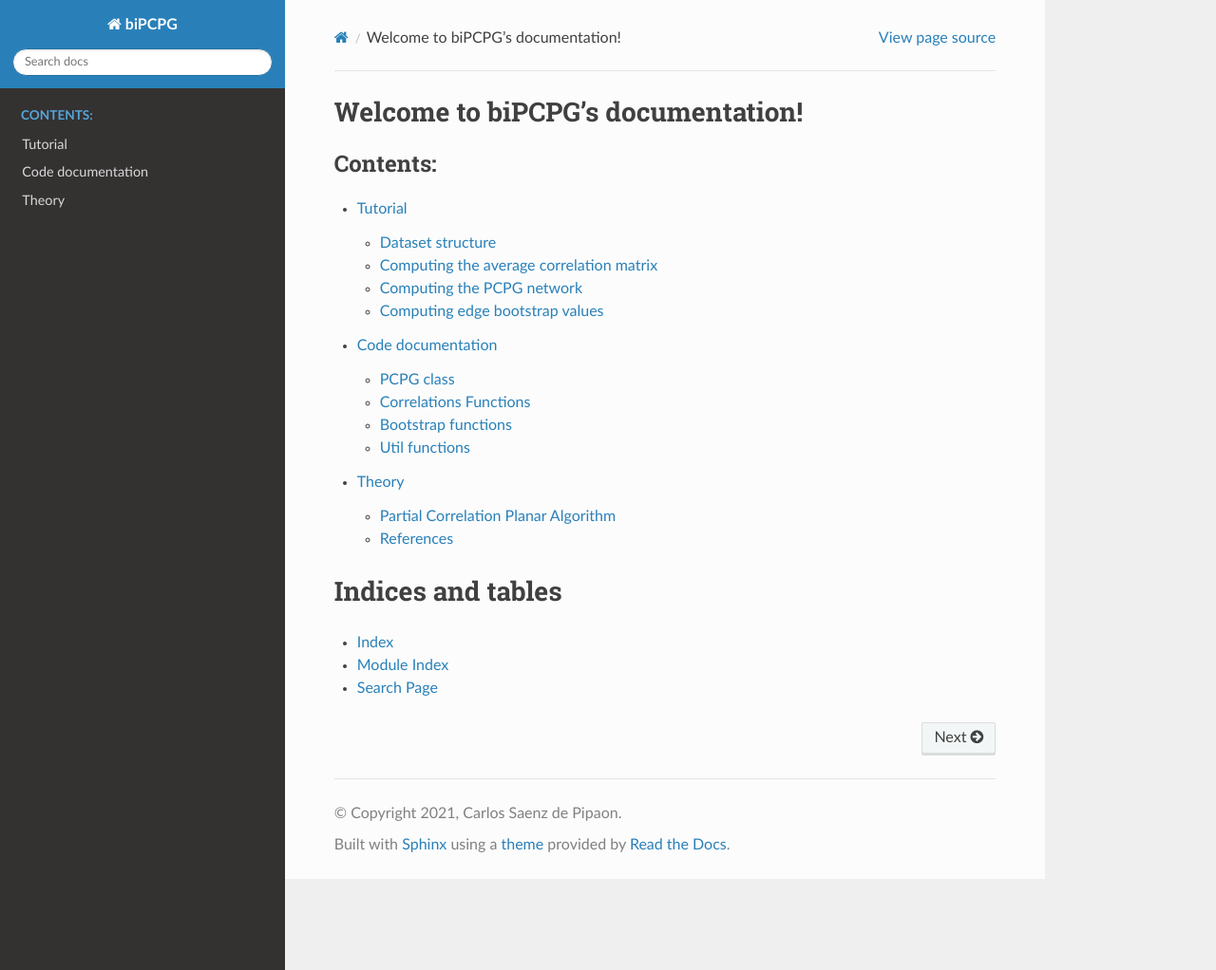
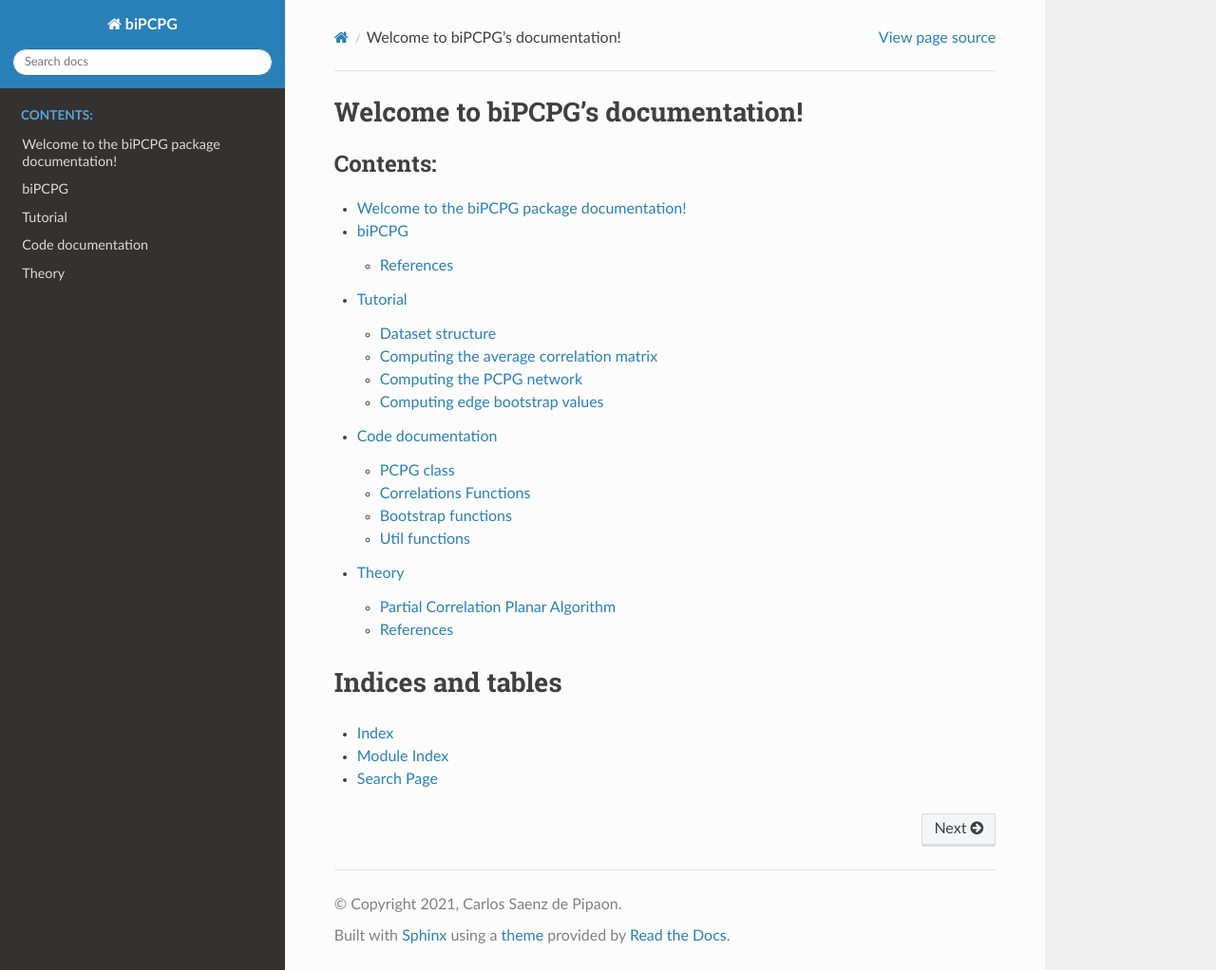
Before and after one commit to cspipaon/biPCPG, a Sphinx documentation site: the page built from docs/source/index.rst, in a window 1280 px wide and 1022 px high. Shown: the whole window at 95% size. Built offline with Sphinx 7.4.7 and the Read the Docs theme 2.0.0, drawn with Linux system fonts in a browser that asks for light colours.

Commit message:
added readme_link.rst

```diff
--- a/docs/source/index.rst
+++ b/docs/source/index.rst
@@ -7,9 +7,10 @@ Welcome to biPCPG's documentation!
 ==================================
 
 .. toctree::
-   :maxdepth: 2
+   :maxdepth: 3
    :caption: Contents:
 
+   readme_link
    tutorial
    code_docs
    theory
--- /dev/null
+++ b/docs/source/readme_link.rst
@@ -0,0 +1,4 @@
+Welcome to the biPCPG package documentation!
+============================================
+
+.. include:: ../../README.rst
```
Also changed, not shown: 9 other files.
